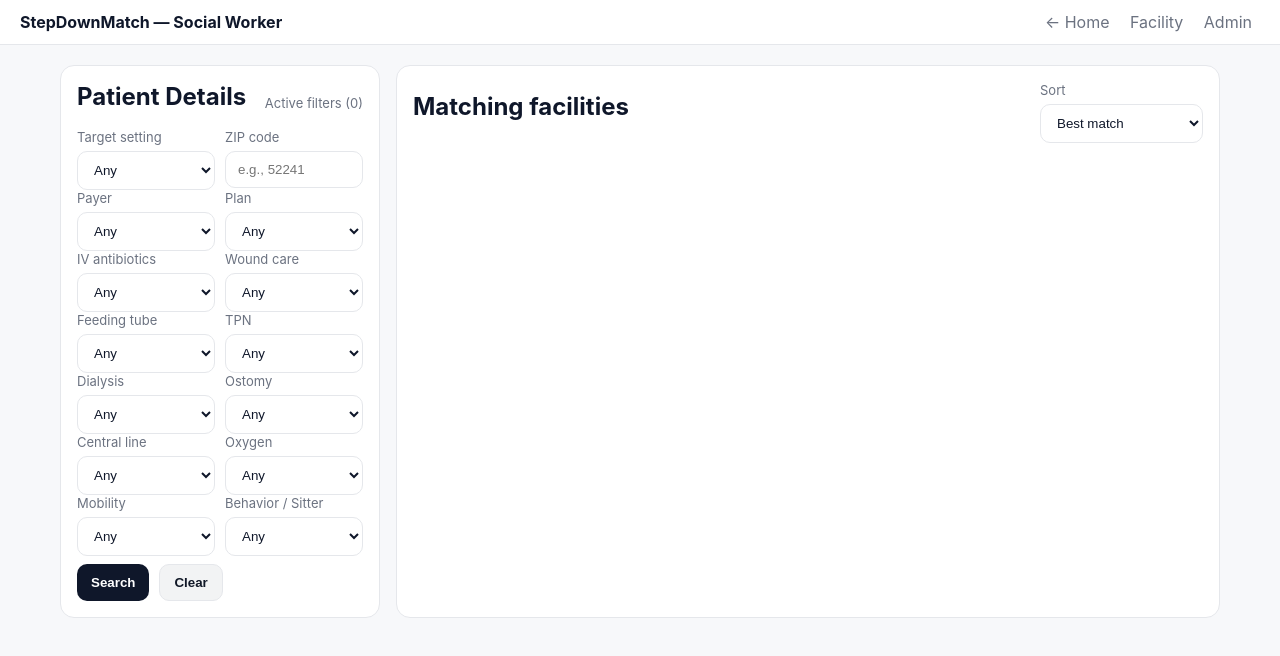
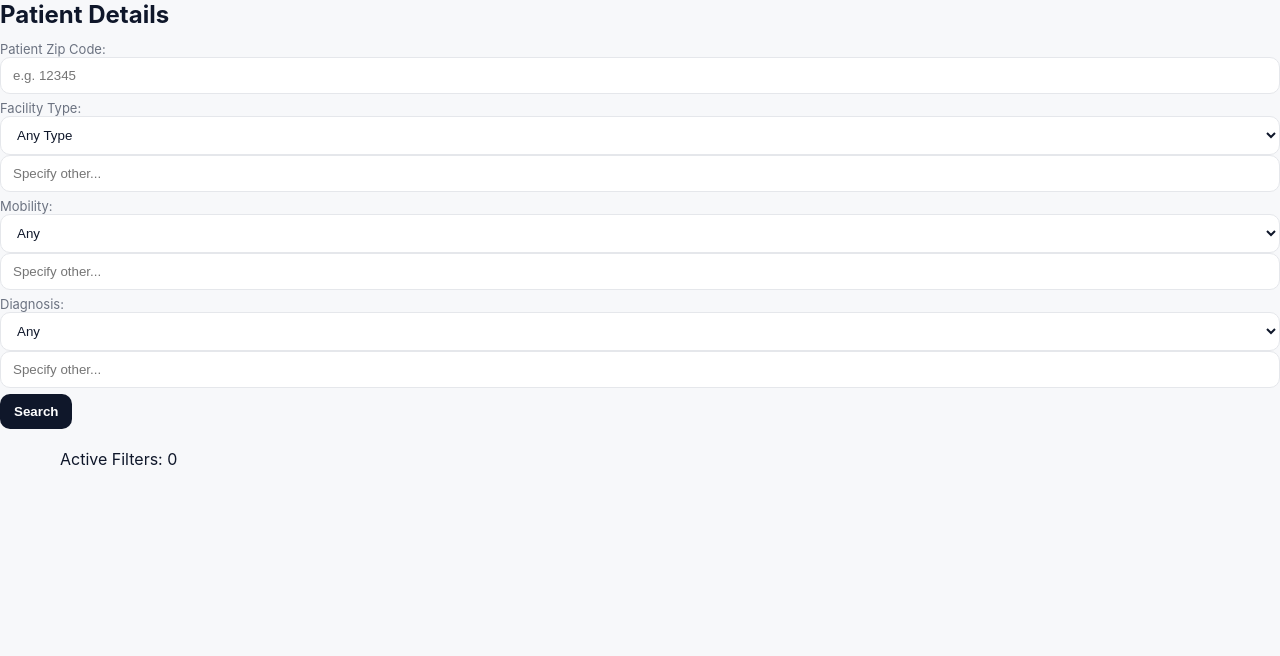
Before and after one commit to russ-krvai/MatchMe, a plain HTML site: page social_worker.html in a window 1280 px wide. Drawn offline with Linux system fonts and the light colour scheme; a script that the page names is missing.

Commit message:
Update social_worker.html

```diff
--- a/social_worker.html
+++ b/social_worker.html
@@ -1,174 +1,66 @@
 <!DOCTYPE html>
 <html lang="en">
 <head>
-  <meta charset="UTF-8"/>
+  <meta charset="UTF-8" />
   <meta name="viewport" content="width=device-width, initial-scale=1.0"/>
-  <title>Social Worker — StepDownMatch</title>
+  <title>Patient Details</title>
   <link rel="stylesheet" href="style_light.css"/>
-  <script defer src="https://esm.sh/@supabase/supabase-js@2"></script>
-  <script defer src="config.js"></script>
-  <script defer src="supabase.js"></script>
   <script defer src="sw_ui.js"></script>
 </head>
 <body>
-  <header class="appbar">
-    <div class="brand">StepDownMatch — Social Worker</div>
-    <nav>
-      <a href="index.html" class="back-link">← Home</a>
-      <a href="facility.html">Facility</a>
-      <a href="admin.html">Admin</a>
-    </nav>
-  </header>
-  <main>
-    <div class="grid">
-      <aside class="card">
-        <div class="filter-header">
+  <div class="container">
+    <aside class="sidebar">
       <h2>Patient Details</h2>
-          <div class="muted" id="activeFiltersCount">Active filters (0)</div>
-        </div>
+      <form id="filterForm">
+        <label>Patient Zip Code:
+          <input type="text" name="zip" placeholder="e.g. 12345"/>
+        </label>
 
-        <div class="row">
-          <div>
-            <label>Target setting</label>
-            <select data-k="type" class="with-other">
-              <option>Any</option>
+        <label>Facility Type:
+          <select name="facilityType">
+            <option value="">Any Type</option>
             <option>LTACH</option>
             <option>Acute Rehab</option>
             <option>SNF</option>
             <option>Home Health</option>
             <option>Other</option>
           </select>
-            <input class="other-input" type="text" placeholder="Describe other setting"/>
-          </div>
-          <div>
-            <label>ZIP code</label>
-            <input data-k="zip" type="text" placeholder="e.g., 52241"/>
-          </div>
-        </div>
+          <input type="text" name="facilityTypeOther" placeholder="Specify other..." class="hidden"/>
+        </label>
 
-        <div class="row">
-          <div>
-            <label>Payer</label>
-            <select class="with-other">
-              <option>Any</option><option>Medicare</option><option>Medicaid</option><option>Commercial</option><option>Other</option>
+        <label>Mobility:
+          <select name="mobility">
+            <option value="">Any</option>
+            <option>Independent</option>
+            <option>Assist</option>
+            <option>Bed Bound</option>
+            <option>Other</option>
           </select>
-            <input class="other-input" type="text" placeholder="Enter payer"/>
-          </div>
-          <div>
-            <label>Plan</label>
-            <select class="with-other">
-              <option>Any</option><option>Traditional</option><option>Advantage</option><option>MCO</option><option>Other</option>
+          <input type="text" name="mobilityOther" placeholder="Specify other..." class="hidden"/>
+        </label>
+
+        <label>Diagnosis:
+          <select name="diagnosis">
+            <option value="">Any</option>
+            <option>Stroke</option>
+            <option>Fracture</option>
+            <option>Cardiac</option>
+            <option>Respiratory</option>
+            <option>Other</option>
           </select>
-            <input class="other-input" type="text" placeholder="Enter plan"/>
-          </div>
-        </div>
+          <input type="text" name="diagnosisOther" placeholder="Specify other..." class="hidden"/>
+        </label>
 
-        <div class="row">
-          <div>
-            <label>IV antibiotics</label>
-            <select class="with-other">
-              <option>Any</option><option>q24h</option><option>q12h</option><option>q8h</option><option>Continuous</option><option>Other</option>
-            </select>
-            <input class="other-input" type="text" placeholder="Specify schedule"/>
-          </div>
-          <div>
-            <label>Wound care</label>
-            <select class="with-other">
-              <option>Any</option><option>Wound vac</option><option>Daily dressings</option><option>Other</option>
-            </select>
-            <input class="other-input" type="text" placeholder="Describe wound care"/>
-          </div>
-        </div>
-
-        <div class="row">
-          <div>
-            <label>Feeding tube</label>
-            <select class="with-other">
-              <option>Any</option><option>NG/DHT</option><option>PEG</option><option>None</option><option>Other</option>
-            </select>
-            <input class="other-input" type="text" placeholder="Describe feeding needs"/>
-          </div>
-          <div>
-            <label>TPN</label>
-            <select class="with-other">
-              <option>Any</option><option>Yes</option><option>No</option><option>Other</option>
-            </select>
-            <input class="other-input" type="text" placeholder="Details"/>
-          </div>
-        </div>
-
-        <div class="row">
-          <div>
-            <label>Dialysis</label>
-            <select class="with-other">
-              <option>Any</option><option>Hemodialysis (HD)</option><option>Peritoneal (PD)</option><option>HD & PD</option><option>None</option><option>Other</option>
-            </select>
-            <input class="other-input" type="text" placeholder="Schedule / modality"/>
-          </div>
-          <div>
-            <label>Ostomy</label>
-            <select class="with-other">
-              <option>Any</option><option>Yes</option><option>No</option><option>Other</option>
-            </select>
-            <input class="other-input" type="text" placeholder="Type"/>
-          </div>
-        </div>
-
-        <div class="row">
-          <div>
-            <label>Central line</label>
-            <select class="with-other">
-              <option>Any</option><option>PICC</option><option>Tunneled</option><option>Port</option><option>None</option><option>Other</option>
-            </select>
-            <input class="other-input" type="text" placeholder="Details"/>
-          </div>
-          <div>
-            <label>Oxygen</label>
-            <select class="with-other">
-              <option>Any</option><option>Nasal cannula</option><option>HFNC</option><option>Trach collar</option><option>BiPAP/CPAP</option><option>Vent</option><option>Other</option>
-            </select>
-            <input class="other-input" type="text" placeholder="Flow / device"/>
-          </div>
-        </div>
-
-        <div class="row">
-          <div>
-            <label>Mobility</label>
-            <select class="with-other">
-              <option>Any</option><option>Independent</option><option>Assist</option><option>Bed Bound</option><option>Other</option>
-            </select>
-            <input class="other-input" type="text" placeholder="Details"/>
-          </div>
-          <div>
-            <label>Behavior / Sitter</label>
-            <select class="with-other">
-              <option>Any</option><option>VMU required</option><option>Sitter acceptable</option><option>None</option><option>Other</option>
-            </select>
-            <input class="other-input" type="text" placeholder="Behavioral needs"/>
-          </div>
-        </div>
-
-        <div class="controls">
-          <button id="btn-search" type="button">Search</button>
-          <button id="btn-clear" type="button" class="secondary">Clear</button>
-        </div>
+        <button type="submit">Search</button>
+      </form>
     </aside>
 
-      <section class="card">
-        <div class="filter-header">
-          <h2>Matching facilities <span id="matchCount" class="muted"></span></h2>
-          <div>
-            <label class="muted" style="margin-right:6px">Sort</label>
-            <select id="sortMode">
-              <option value="best">Best match</option>
-              <option value="nearest">Nearest (ZIP prefix)</option>
-              <option value="recent">Most recent</option>
-            </select>
-          </div>
+    <main class="main-content">
+      <div class="filters-summary">
+        Active Filters: <span id="activeFiltersCount">0</span>
       </div>
       <div id="results"></div>
-      </section>
+    </main>
   </div>
-  </main>
 </body>
 </html>
```
Lines whose indentation alone changed are shown as unchanged.
